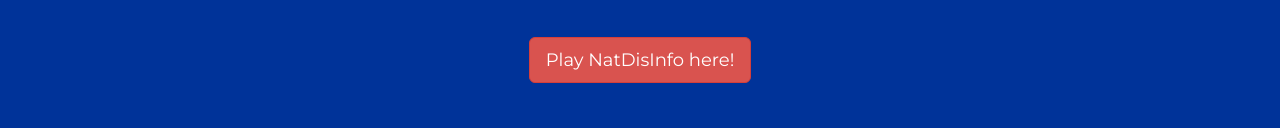
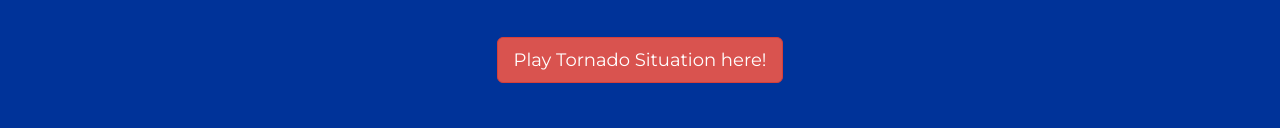
Before and after one commit to PokeLegoCuber/NatDisInfo, a plain HTML site: page index.html in a window 1280 px wide. Shown: the part 303-431 px from the top of the page. Drawn offline with nearby package versions, Linux system fonts and the light colour scheme.

Commit message:
Fixed wrong name again...

```diff
--- a/index.html
+++ b/index.html
@@ -13,7 +13,7 @@
 	<b>NatDisInfo</b>
 	<img src="https://c1.staticflickr.com/6/5171/5534952238_68f0838d41_b.jpg" alt="No image loaded lol">
 	<br><br><br>
-	<a type="button" class="btn btn-danger btn-lg" href="tornado_game.html">Play NatDisInfo here!
+	<a type="button" class="btn btn-danger btn-lg" href="tornado_game.html">Play Tornado Situation here!
 	</a>
 	<div class= "other-space">
 		<b >What is NatDisInfo?</b>
```
